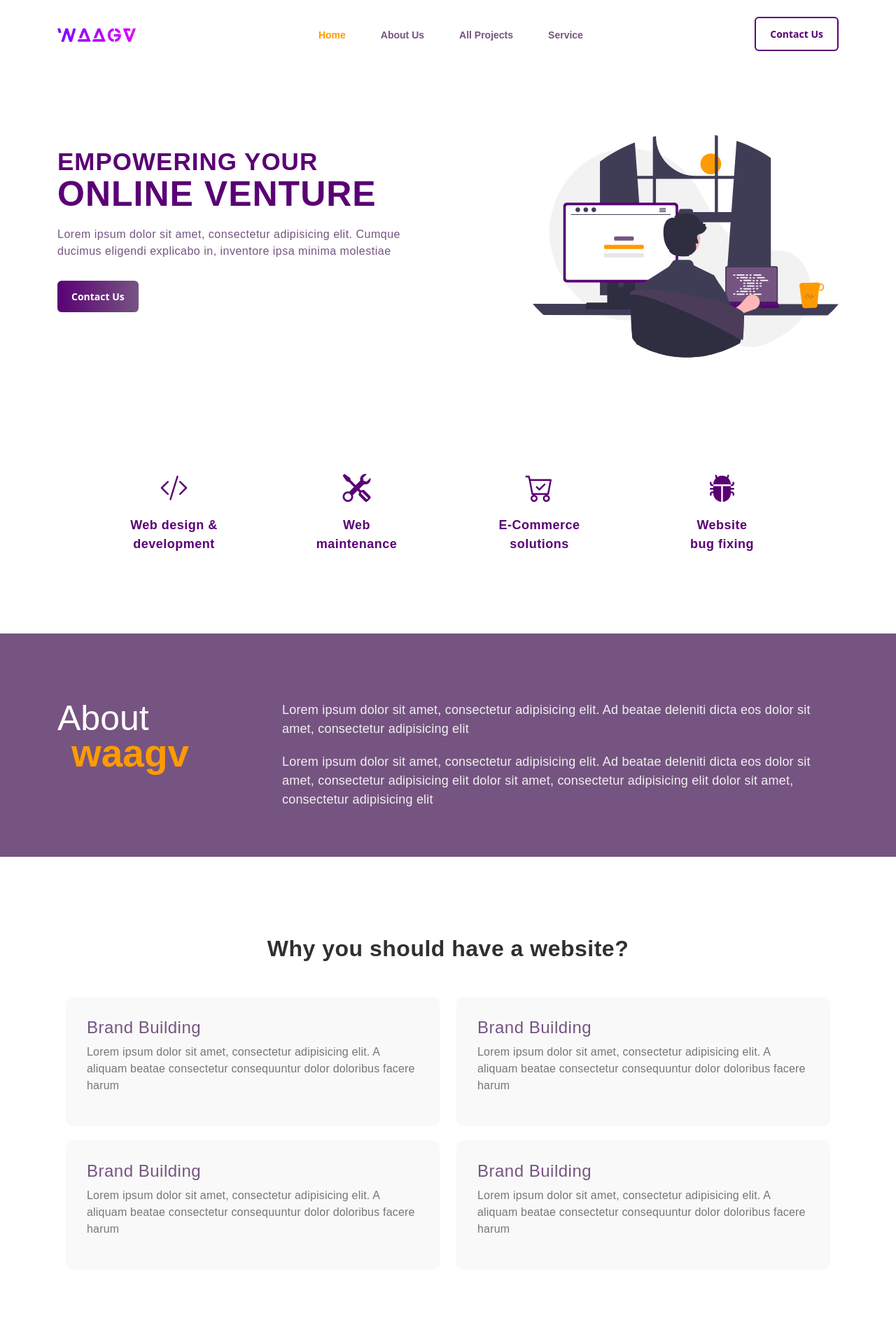
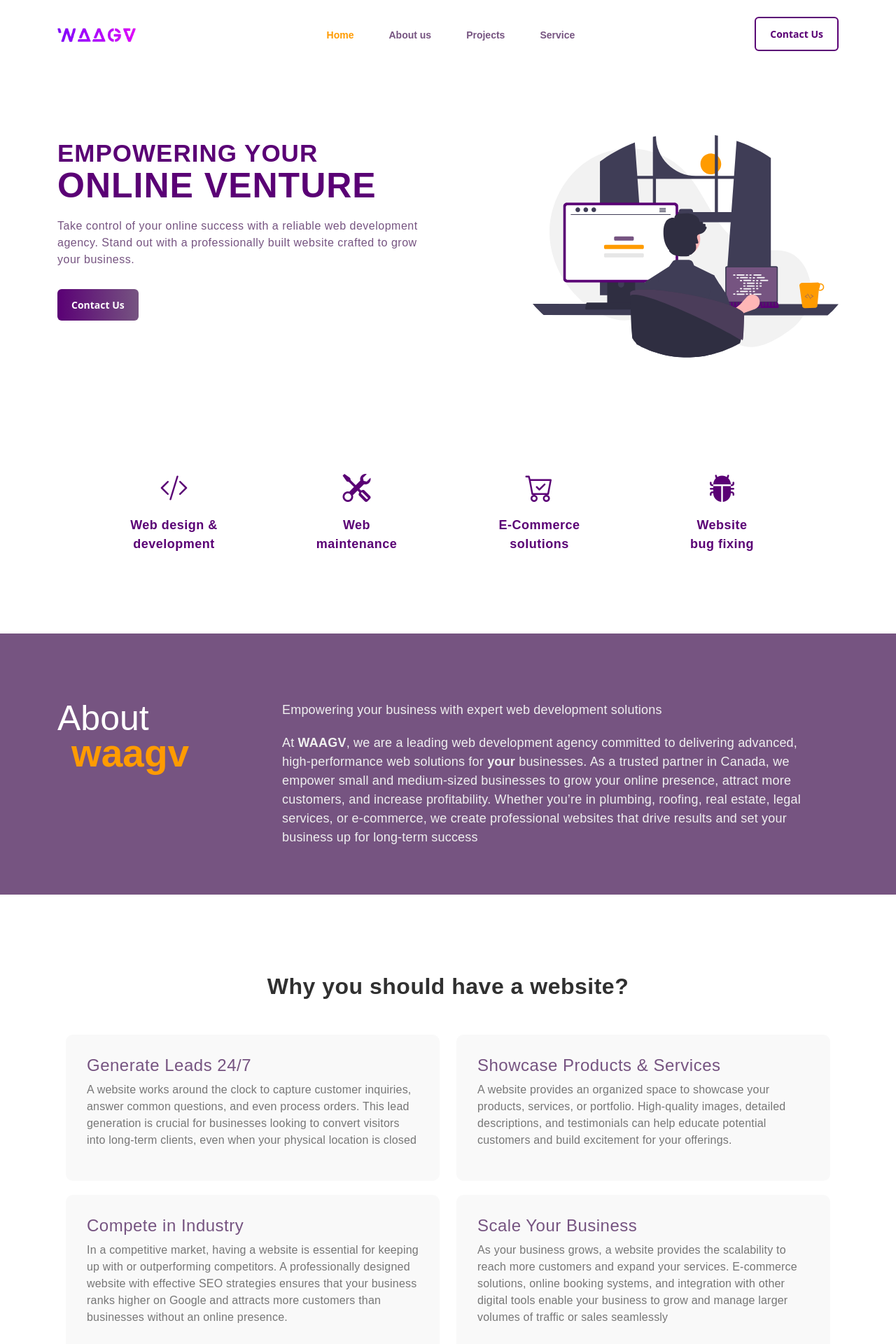
Before and after one commit to waagv/waagv_agency, a React (Vite) app in the folder client/: page / in a window 1280 px wide. Shown: the top 1920 px of the page at 70% size. Built offline with nearby package versions, Linux system fonts and the light colour scheme; a web font is replaced by a local one.

Commit message:
content updated

```diff
--- a/client/src/assets/css/style.css
+++ b/client/src/assets/css/style.css
@@ -406,6 +406,7 @@ body{
     /* text-align: center; */
     font-size: 16px;
     letter-spacing: .2px;
+    color:  var(--paragraph-color);
     /* text-transform: capitalize; */
 }
 
--- a/client/src/components/About.jsx
+++ b/client/src/components/About.jsx
@@ -29,8 +29,9 @@ const About = () => {
                         <h2>About<span>waagv</span></h2>
                     </div>
                     <div className="col-12 col-lg-9 px-sm-5">
-                        <p>Lorem ipsum dolor sit amet, consectetur adipisicing elit. Ad beatae deleniti dicta eos dolor sit amet, consectetur adipisicing elit</p>
-                        <p>Lorem ipsum dolor sit amet, consectetur adipisicing elit. Ad beatae deleniti dicta eos dolor sit amet, consectetur adipisicing elit dolor sit amet, consectetur adipisicing elit dolor sit amet, consectetur adipisicing elit</p>
+                        <p>Empowering your business with expert web development solutions</p>
+                        <p>At <b>WAAGV</b>, we are a leading web development agency committed to delivering advanced, high-performance web solutions for <b>your</b> businesses. As a trusted partner in Canada, we empower small and medium-sized businesses to grow your online presence, attract more customers, and increase profitability. Whether you’re in plumbing, roofing, real estate, legal services, or e-commerce, we create professional websites that drive results and set your business up for long-term success
+                        </p>
                     </div>
                 </div>
             </div>
--- a/client/src/components/Chat.jsx
+++ b/client/src/components/Chat.jsx
@@ -18,7 +18,7 @@ const Chat = () => {
             <div className="container">
                 <div className="chat-box bg-light p-5">
                     <h2>Got something in mind?</h2>
-                    <p>Book a meeting with me. I will be more than happy to answer your question.</p>
+                    <p>Send us an email, we will be more than happy to assist you one-on-one</p>
                     <a href="mailto:waagvit@gmail.com" className="btn btn-dark">Let's Chat</a>
                 </div>
             </div>
--- a/client/src/components/Hero.jsx
+++ b/client/src/components/Hero.jsx
@@ -45,8 +45,7 @@ const Hero = () => {
                     <div className="col-12 col-md-6">
                         <div className="text sm_center">
                             <h1>Empowering your <br /> <span>online venture</span></h1>
-                            <p>Lorem ipsum dolor sit amet, consectetur adipisicing elit. Cumque ducimus eligendi
-                                explicabo in, inventore ipsa minima molestiae </p>
+                            <p>Take control of your online success with a reliable web development agency. Stand out with a professionally built website crafted to grow your business.</p>
                             <Link to='/' className="btn btn-success btn-primary">Contact Us</Link>
                         </div>
                     </div>
--- a/client/src/components/Team.jsx
+++ b/client/src/components/Team.jsx
@@ -87,7 +87,7 @@ const Team = () => {
             <div className="container">
                 <div className="text">
                     <h2>Our brilliant team</h2>
-                    <p>These people work for best</p>
+                    <p>The team that goes above and beyond for your success</p>
                 </div>
                 <Slider {...settings}>
                     <div className="team-details">
--- a/client/src/components/Testimonial.jsx
+++ b/client/src/components/Testimonial.jsx
@@ -76,7 +76,7 @@ const Testimonial = () => {
             <div className="container">
                 <div className="text">
                     <h2>Our Testimonials</h2>
-                    <p>What our client are saying</p>
+                    <p>Creating a foundation of trust for lasting success</p>
                 </div>
                 <Slider {...settings}>
                     <div className="comment p-4 bg-light">
--- a/client/src/components/WhyWebsite.jsx
+++ b/client/src/components/WhyWebsite.jsx
@@ -28,32 +28,32 @@ const WhyWebsite = () => {
                 <div className="row">
                     <div className="col-12 col-lg-6 gap-2">
                         <div className="why-card">
-                            <h4>Brand Building</h4>
-                            <p>Lorem ipsum dolor sit amet, consectetur adipisicing elit. A aliquam beatae consectetur
-                                consequuntur dolor doloribus facere harum </p>
+                            <h4>Generate Leads 24/7</h4>
+                            <p>A website works around the clock to capture customer inquiries, answer common questions, and even process orders. This lead generation is crucial for businesses looking to convert visitors into long-term clients, even when your physical location is closed
+                            </p>
                         </div>
                     </div>
                     <div className="col-12 col-lg-6 gap-2 small_device">
                         <div className="why-card">
-                            <h4>Brand Building</h4>
-                            <p>Lorem ipsum dolor sit amet, consectetur adipisicing elit. A aliquam beatae consectetur
-                                consequuntur dolor doloribus facere harum </p>
+                            <h4>Showcase Products & Services</h4>
+                            <p>A website provides an organized space to showcase your products, services, or portfolio. High-quality images, detailed descriptions, and testimonials can help educate potential customers and build excitement for your offerings.
+                            </p>
                         </div>
                     </div>
                 </div>
                 <div className="row">
                     <div className="col-12 col-lg-6 gap-2 small_device">
                         <div className="why-card">
-                            <h4>Brand Building</h4>
-                            <p>Lorem ipsum dolor sit amet, consectetur adipisicing elit. A aliquam beatae consectetur
-                                consequuntur dolor doloribus facere harum </p>
+                            <h4>Compete in Industry</h4>
+                            <p>In a competitive market, having a website is essential for keeping up with or outperforming competitors. A professionally designed website with effective SEO strategies ensures that your business ranks higher on Google and attracts more customers than businesses without an online presence.
+                            </p>
                         </div>
                     </div>
                     <div className="col-12 col-lg-6 gap-2 small_device">
                         <div className="why-card">
-                            <h4>Brand Building</h4>
-                            <p>Lorem ipsum dolor sit amet, consectetur adipisicing elit. A aliquam beatae consectetur
-                                consequuntur dolor doloribus facere harum </p>
+                            <h4>Scale Your Business</h4>
+                            <p>As your business grows, a website provides the scalability to reach more customers and expand your services. E-commerce solutions, online booking systems, and integration with other digital tools enable your business to grow and manage larger volumes of traffic or sales seamlessly
+                            </p>
                         </div>
                     </div>
                 </div>
--- a/client/src/components/Work.jsx
+++ b/client/src/components/Work.jsx
@@ -87,7 +87,7 @@ const Work = () => {
                 <div>
                     <div className="work-box py-5">
                         <h2>Our Work</h2>
-                        <p>A selection of signature projects</p>
+                        <p><q>Building websites that make an impact and drive growth</q></p>
                     </div>
                     <Slider {...settings}>
                         <div className="image-bg">
--- a/client/src/layout/NavBar.jsx
+++ b/client/src/layout/NavBar.jsx
@@ -42,13 +42,13 @@ const NavBar = () => {
                             <li className="nav-item">
                                 {/*<NavLink to='/about' className={({isActive}) => isActive ? 'navActive' : 'pending'}*/}
                                 {/*         aria-current="page">About Us</NavLink>*/}
-                                <a href="#aboutus">About Us</a>
+                                <a href="#aboutus">About us</a>
                             </li>
 
                             <li className="nav-item">
                                 <NavLink to='/allprojects'
                                          className={({isActive}) => isActive ? 'navActive' : 'pending'}
-                                         aria-current="page">All Projects</NavLink>
+                                         aria-current="page">Projects</NavLink>
                             </li>
 
                             <li className="nav-item">
```
